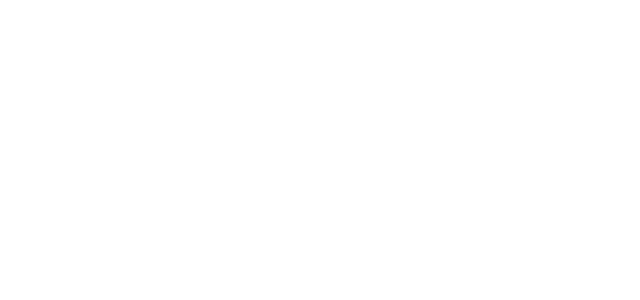
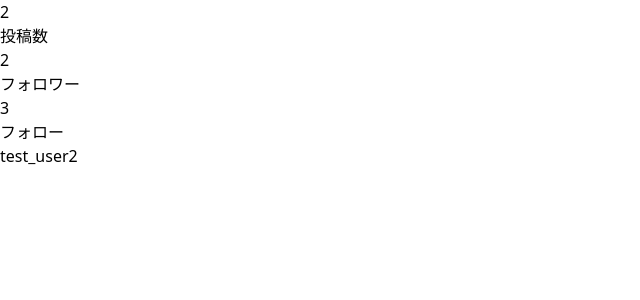
Before and after one commit to hamanaikumi/insta-app, a Nuxt app: page /Mypage in a window 1280 px wide. Before the commit this address had no page. Shown: the top 300 px of the page, without its empty margins (0-640 px from the left). Built offline with nearby package versions, Linux system fonts and the light colour scheme.

Commit message:
createdの処理、画面アイコン、フォロー情報、自己紹介のtemplate作成

```diff
--- /dev/null
+++ b/pages/Mypage.vue
@@ -0,0 +1,49 @@
+<template>
+  <div class="top-wrapper">
+    <div class="user-information">
+      <div class="icon">
+        <img v-bind:src="userInformation.icon" />
+      </div>
+      <div class="follow-information">
+        <div class="posts-number">
+          <p>{{ myPost.length }}</p>
+          <p>投稿数</p>
+        </div>
+        <div class="folower-number">
+          <p>{{ userInformation.follower.length }}</p>
+          <p>フォロワー</p>
+        </div>
+        <div class="folow-number">
+          <p>{{ userInformation.follow.length }}</p>
+          <p>フォロー</p>
+        </div>
+      </div>
+      <div class="bio-contents">
+        <p>{{ userInformation.userName }}</p>
+        <p>{{ userInformation.bio }}</p>
+      </div>
+    </div>
+    <div class="contents"></div>
+  </div>
+</template>
+
+<script>
+export default {
+  data() {
+    return {
+      userInformation: {},
+      myPost: [],
+    }
+  },
+  created() {
+    const users = this.$store.getters['sample/getUserInformation']
+    this.userInformation = users[1]
+    const posts = this.$store.getters['sample/getPostInformation']
+    this.myPost = posts.filter(
+      (post) => post.userId === this.userInformation.userId
+    )
+  },
+}
+</script>
+
+<style></style>
```
